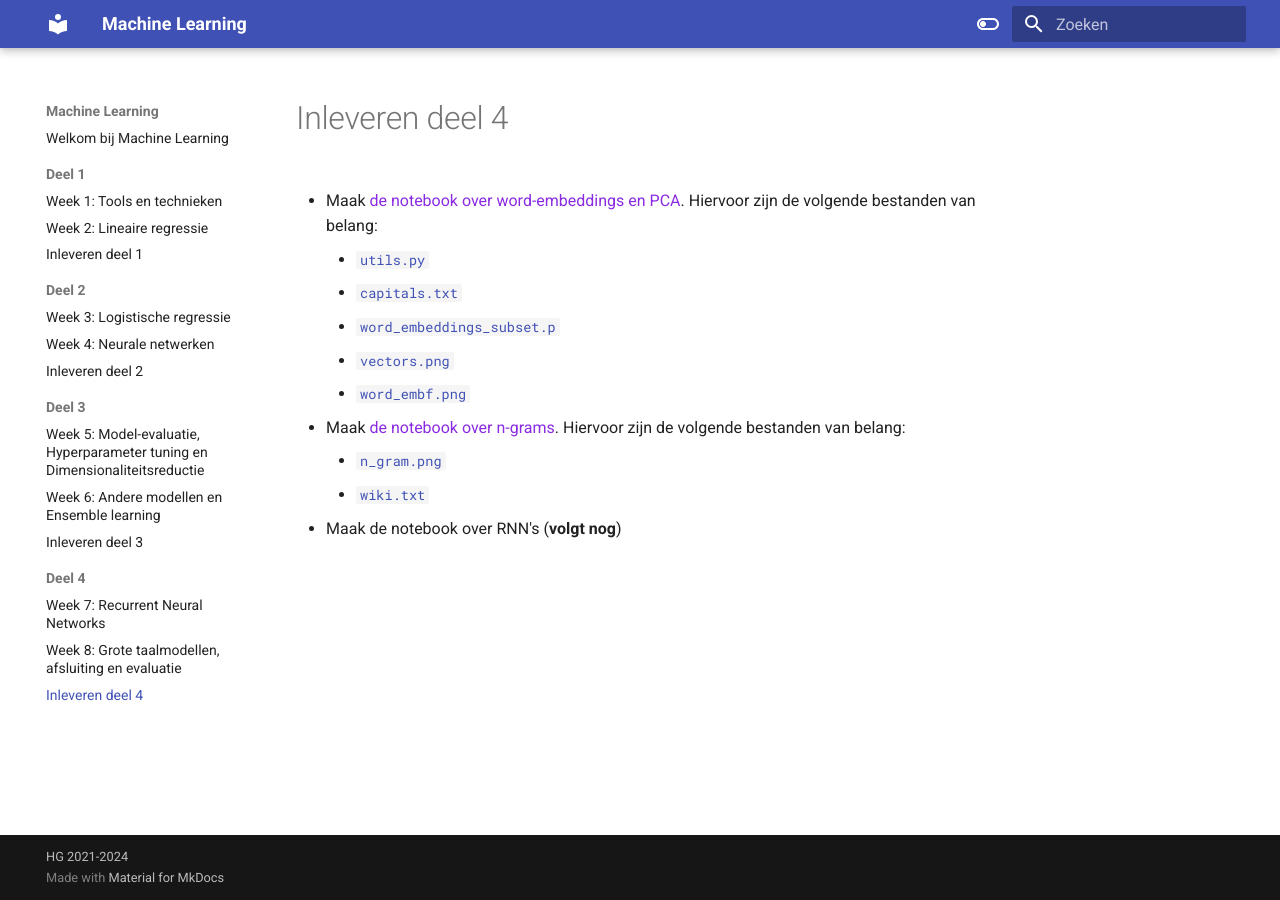
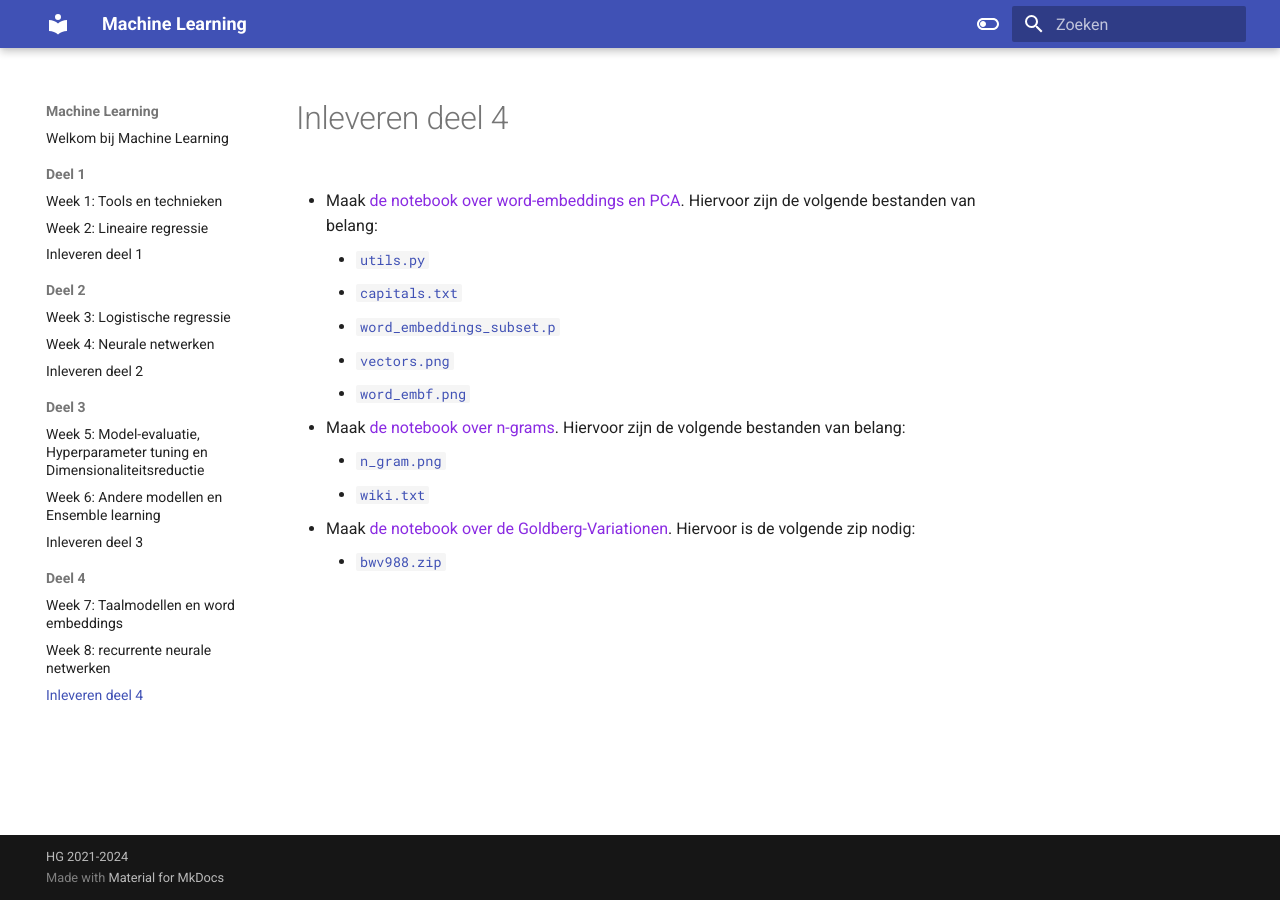
Before and after one commit to hanze-hbo-ict/Machine-Learning, an MkDocs documentation site: the page built from docs/deel4/inleveren.md, in a window 1280 px wide. Built offline with MkDocs 1.6.1 and Material for MkDocs 9.7.7, drawn with Linux system fonts in a browser that asks for light colours.

Commit message:
Opgave over golbergvariaties toegevoegd. Hartstikke leuk 🎼🎶

```diff
--- a/docs/deel4/inleveren.md
+++ b/docs/deel4/inleveren.md
@@ -11,4 +11,5 @@
     * [`n_gram.png`](opgaven/imgs/n-gram.png)
     * [`wiki.txt`](opgaven/data/wiki.txt)
 
-* Maak de notebook over RNN's (**volgt nog**)
+* Maak [de notebook over de Goldberg-Variationen](opgaven/opgave4-3.ipynb). Hiervoor is de volgende zip nodig:
+    * [`bwv988.zip`](opgaven/data/bwv988.zip)
--- a/docs/deel4/week7.md
+++ b/docs/deel4/week7.md
@@ -1,4 +1,4 @@
-# Week 7: Recurrent Neural Networks
+# Week 7: Taalmodellen en word embeddings
 
 ## Onderwerpen
 
--- a/docs/deel4/week8.md
+++ b/docs/deel4/week8.md
@@ -1,4 +1,4 @@
-# Week 8: Grote taalmodellen, afsluiting en evaluatie
+# Week 8: recurrente neurale netwerken
 
 ## Onderwerpen
 
```
Also changed, not shown: docs/deel4/opgaven/utils.py (+7 -0 lines), docs/deel4/opgaven/opgave4-3.ipynb (added), 1 other file.
